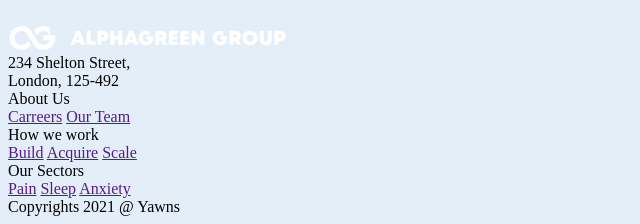
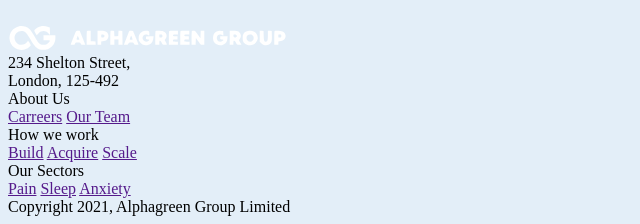
Before and after one commit to dengl91/aggroup, a WordPress theme: template index.php in a window 1280 px wide. Shown: the part 742-966 px from the top of the page, without its empty margins (0-640 px from the left). Run offline with PHP 8.4 and a stand-in for WordPress, Linux system fonts and the light colour scheme; the site name, menu and one post (Sample post) are stand-ins, and other content is empty.

Commit message:
Change homepage

```diff
--- a/footer.php
+++ b/footer.php
@@ -42,7 +42,7 @@
                     <a href="" class="footer__link">Anxiety</a>
                 </div>
             </div>
-            <div class="footer__copyright">Copyrights 2021 @ Yawns</div>
+            <div class="footer__copyright">Copyright 2021, Alphagreen Group Limited</div>
         </div>
 	</footer>
 
```
